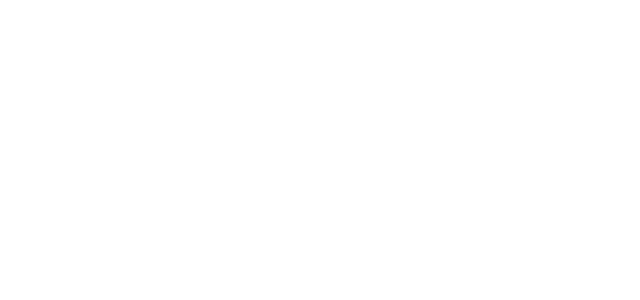
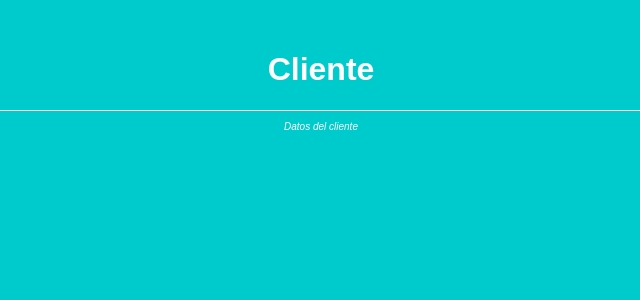
Before and after one commit to aferrerdev/reactjs-bootcamp, a React (Create React App) app in the folder customers-app/: page /customers/3000000 in a window 1280 px wide. Shown: the top 300 px of the page, without its empty margins (319-959 px from the left). Built offline with nearby package versions, Linux system fonts and the light colour scheme.

Commit message:
Creating CustomerContainer

```diff
--- a/customers-app/src/App.js
+++ b/customers-app/src/App.js
@@ -1,8 +1,9 @@
 import React, { Component } from 'react';
-import { BrowserRouter as Router, Route } from 'react-router-dom';
+import { BrowserRouter as Router, Route, Switch } from 'react-router-dom';
 import './App.css';
 import HomeContainer from './containers/HomeContainer';
 import CustomersContainer from './containers/CustomersContainer';
+import CustomerContainer from './containers/CustomerContainer';
 
 class App extends Component {
 
@@ -13,6 +14,9 @@
         <div className="App">
           <Route exact path="/" component={HomeContainer}></Route>
           <Route exact path="/customers" component={CustomersContainer}></Route>
+          <Switch>
+            <Route path="/customers/:dni" component={CustomerContainer}></Route>
+          </Switch>
         </div>
       </Router>
     );
--- /dev/null
+++ b/customers-app/src/containers/CustomerContainer.js
@@ -0,0 +1,24 @@
+import React, { Component } from 'react';
+import { connect } from 'react-redux';
+import { withRouter } from 'react-router-dom';
+import PropTypes from 'prop-types';
+import AppFrame from '../components/AppFrame';
+
+class CustomerContainer extends Component {
+    render() {
+        return (
+            <div>
+                <AppFrame
+                    header={'Cliente'}
+                    body={<p>Datos del cliente</p>}>
+                </AppFrame>
+            </div>
+        );
+    }
+}
+
+CustomerContainer.propTypes = {
+
+};
+
+export default withRouter(connect(null, null)(CustomerContainer));
--- a/customers-app/src/containers/CustomersContainer.js
+++ b/customers-app/src/containers/CustomersContainer.js
@@ -22,7 +22,7 @@
         <div>
             <CustomersList
                 customers={customers}
-                urlPath={'customer/'}>
+                urlPath={'customers/'}>
             </CustomersList>
             <CustomerActions>
                 <button onClick={this.handleAddNew}>Nuevo cliente</button>
```
